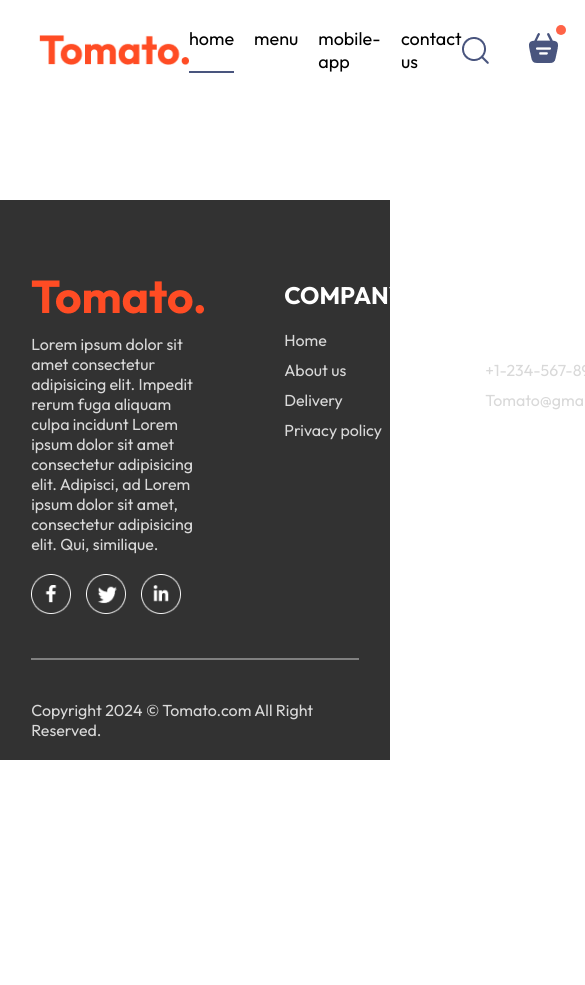
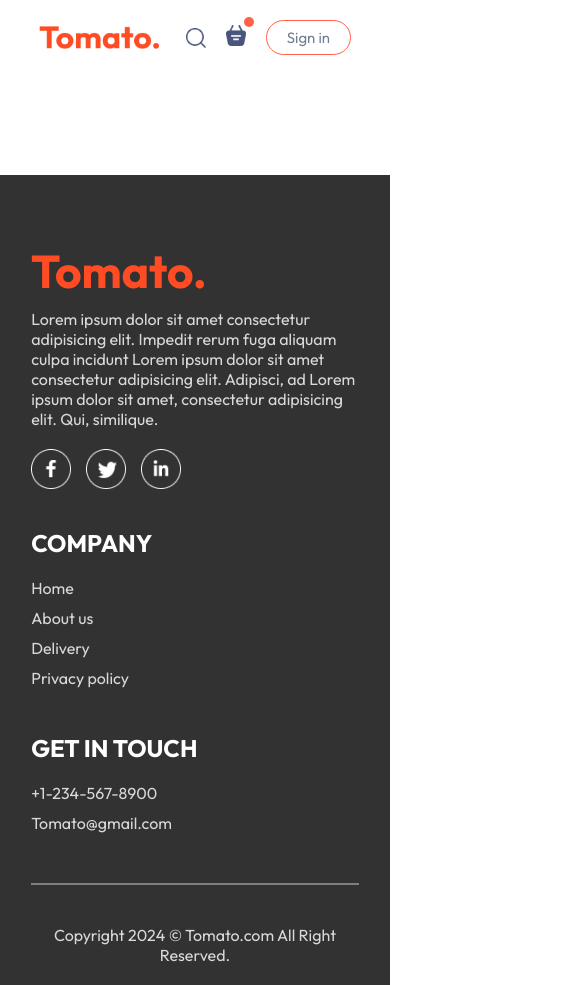
Before and after one commit to Joyrup-singh/Food-del, a React app in the folder frontend/: page /order in a window 390 px wide. Shown: the top 985 px of the page, 585 px wide, since content can reach past the window. Before the commit the page ends 844 px from the top, so only its background shows below. Built offline with nearby package versions, Linux system fonts and the light colour scheme; the HTML template or start-up script is replaced by a standard one.

Commit message:
Made the website responsive

```diff
--- a/frontend/src/components/ExploreMenu/ExploreMenu.css
+++ b/frontend/src/components/ExploreMenu/ExploreMenu.css
@@ -47,3 +47,9 @@
     border: 4px solid tomato;
     padding: 2px;
 }
+@media (max-width:1050px) {
+    .explore-menu-text{
+        max-width: 100%;
+        font-size: 14px;
+    }
+}
--- a/frontend/src/components/Footer/Footer.css
+++ b/frontend/src/components/Footer/Footer.css
@@ -40,3 +40,13 @@
     background-color: grey;
     border: none;
 }
+@media (max-width:750px) {
+    .footer-content{
+        display: flex;
+        flex-direction: column;
+        gap: 35px;
+    }
+    .footer-copyright{
+        text-align: center;
+    }
+}
--- a/frontend/src/components/Header/Header.css
+++ b/frontend/src/components/Header/Header.css
@@ -34,3 +34,19 @@
     border-radius: 50px;
     font-size: max(1vw, 13px);
 }
+@media (max-width:1050px) {
+    .header-content{
+        max-width: 45%;
+    }
+}
+@media (max-width:750px) {
+    .header-content{
+        max-width: 65%;
+    }
+    .header-content p{
+        display: none;
+    }
+    .header-contents button{
+        padding: 2vw 4vw;
+    }
+}
--- a/frontend/src/components/Navbar/Navbar.css
+++ b/frontend/src/components/Navbar/Navbar.css
@@ -51,3 +51,46 @@
     top: -8px;
     right: -8px;
 }
+
+@media (max-width:1050px) {
+    .navbar .logo{
+        width: 140px;
+    }
+    .navbar-menu{
+        gap: 20px;
+        font-size: 17px;
+    }
+    .navbar-right{
+        gap: 30px;
+    }
+    .navbar-right img{
+        width: 22px;
+    }
+    .navbar-right button{
+        padding: 8px 25px;
+    }
+}
+@media (max-width:900px) {
+    .navbar .logo{
+        width: 120px;
+    }
+    .navbar-menu{
+        gap: 15px;
+        font-size: 16px;
+    }
+    .navbar-right{
+        gap: 20px;
+    }
+    .navbar-right img{
+        width: 20px;
+    }
+    .navbar-right button{
+        padding: 7px 20px;
+        font-size: 15px;
+    }
+}
+@media (max-width:750px) {
+    .navbar-menu{
+       display: none;
+    }
+}
```
